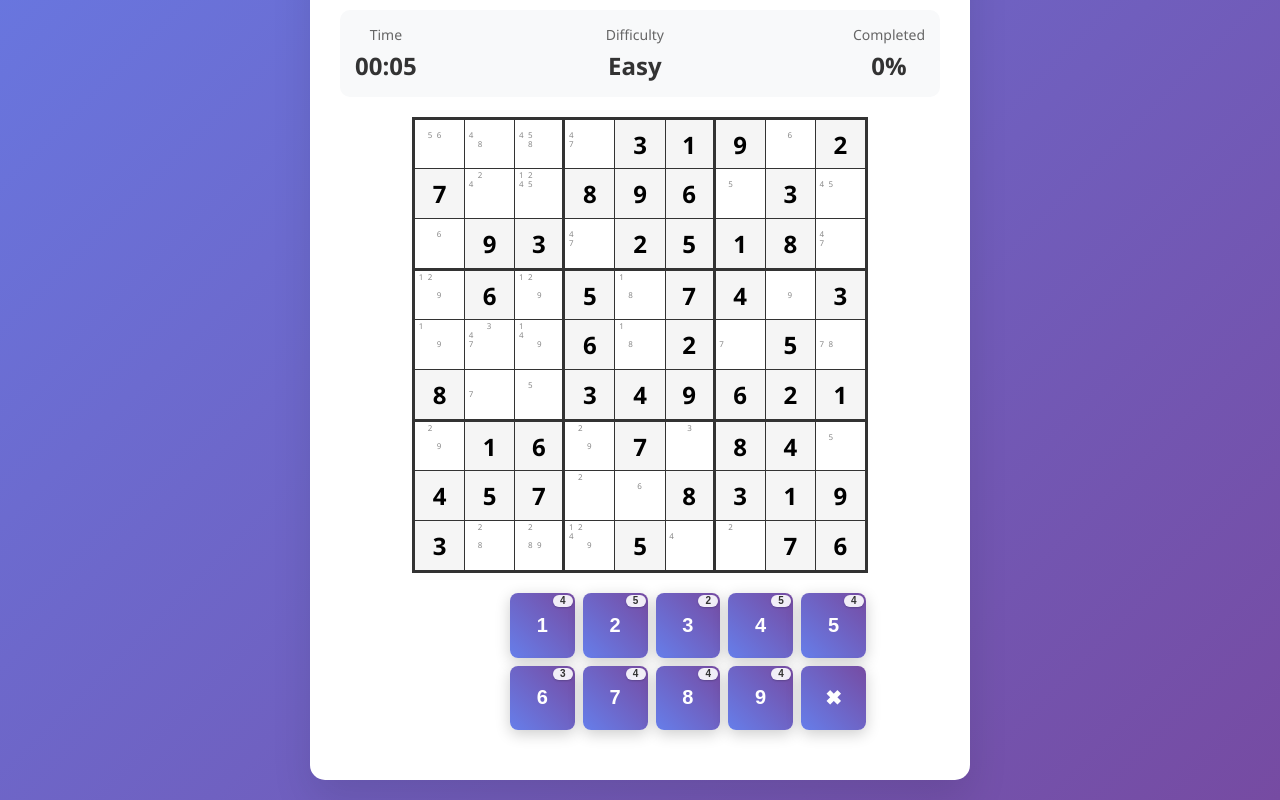
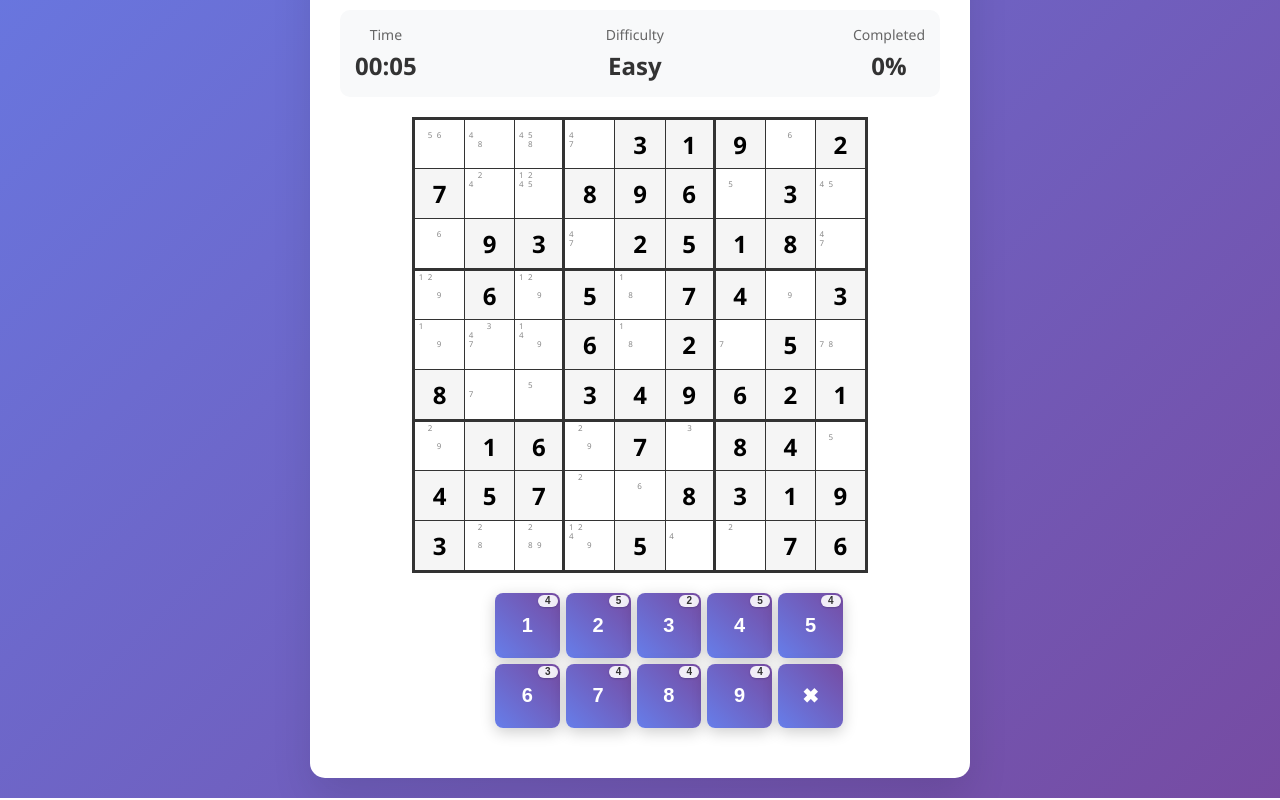
Before and after one commit to SurbhiSGupta/sudoku, a plain HTML site: page index.html in a window 1280 px wide. Shown: the part 406-1206 px from the top of the page. Drawn offline with Linux system fonts and the light colour scheme.

Commit message:
Update index.html

```diff
--- a/index.html
+++ b/index.html
@@ -188,10 +188,10 @@
         .number-pad {
         display: grid;
         grid-template-columns: repeat(5, 1fr);
-        gap: 8px;
+        gap: 6px;
         margin: 20px auto;
-        max-width: 280px;
-        padding: 0 10px;
+        max-width: min(90vw, 320px);
+        padding: 0 15px;
         box-sizing: border-box;
         }
 
```
